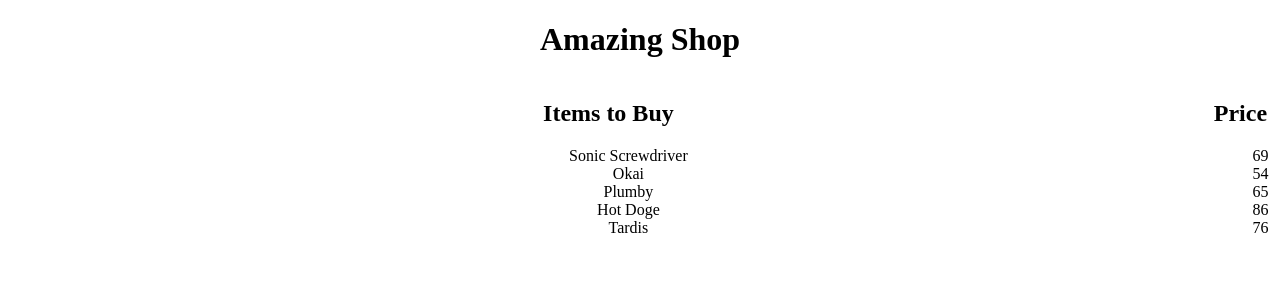
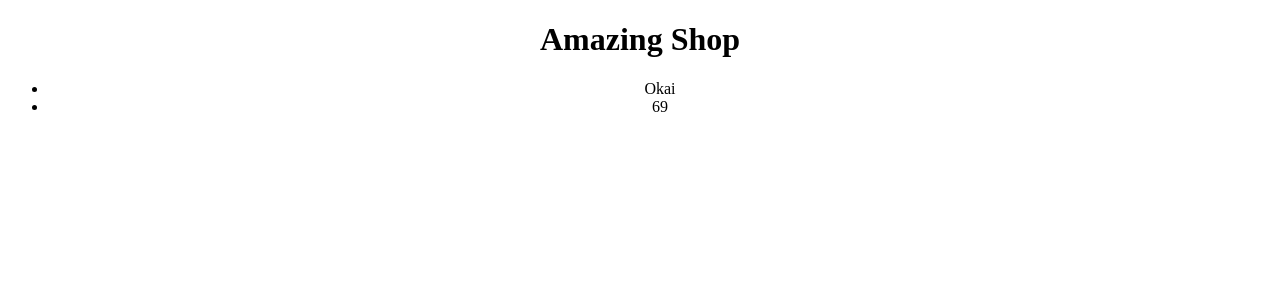
Before and after one commit to Reetro/cash-register, a Vue app: page / in a window 1280 px wide. Shown: the top 300 px of the page. Built offline with nearby package versions, Linux system fonts and the light colour scheme.

Commit message:
Changed a lot of code

```diff
--- /dev/null
+++ b/src/Classes/StoreItem.js
@@ -0,0 +1,8 @@
+class StoreItem {
+  constructer(name, price) {
+    this.name = name,
+    this.price = price
+  }
+}
+
+export default StoreItem
--- a/src/components/cashRegister.vue
+++ b/src/components/cashRegister.vue
@@ -1,68 +1,38 @@
 <template>
-  <div class="container">
+  <div class="title">
     <h1>Amazing Shop</h1>
-      <div class="storePrice">
-        <h2>Price</h2>
-        <ul id="storeItems">
-          <li v-for="item in items">
-            {{item.price}}
-          </li>
-        </ul>
-      </div>
-      <div class="storeItemsContainer">
-        <h2>Items to Buy</h2>
-        <ul id="storList">
-          <li v-for="item in items">
-            {{item.Item}}
-          </li>
-        </ul>
-      </div>
-    </div>
+    <ul id="storList">
+      <li v-for="item in items">
+          <span>{{item.name}} {{item.price}}</span>
+      </li>
+    </ul>
+  </div>
 </template>
 
 <script>
+import StoreItem from '../Classes/StoreItem.js'
 
   export default {
       data () {
           return {
-              items: [
-              { Item: "Sonic Screwdriver" },
-              { price: 69 },
-              { Item: "Okai" },
-              { price: 54 },
-              { Item: "Plumby" },
-              { price: 65 },
-              { Item: "Hot Doge" },
-              { price: 86 },
-              { Item: "Tardis" },
-              { price: 76 }
+              items:[
+              {name: "Okai"}, {price: 69}
               ],
               cartItems: []
           }
+      },
+      created: function () {
+
+         }
       }
-  }
+
 
 </script>
 
 <style>
 
-.container {
+.title{
   text-align: center;
-}
-.storePrice {
-  float: right;
-  width: 5%;
-  overflow: hidden;
-}
-.storeItemsContainer {
-  overflow: hidden;
-
-}
-#storList {
-  list-style-type: none;
-}
-#storeItems{
-  list-style-type: none;
 }
 
 </style>
```
